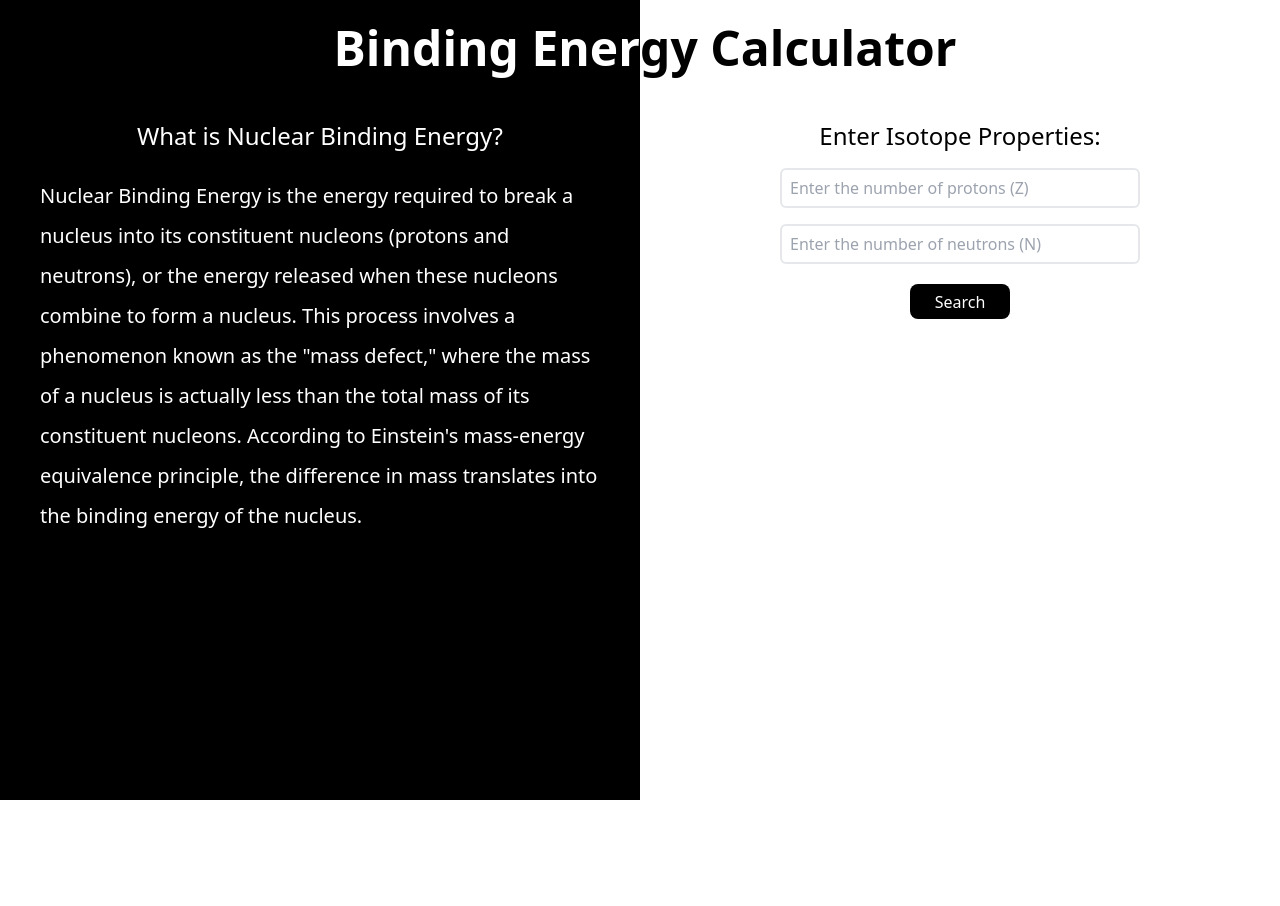
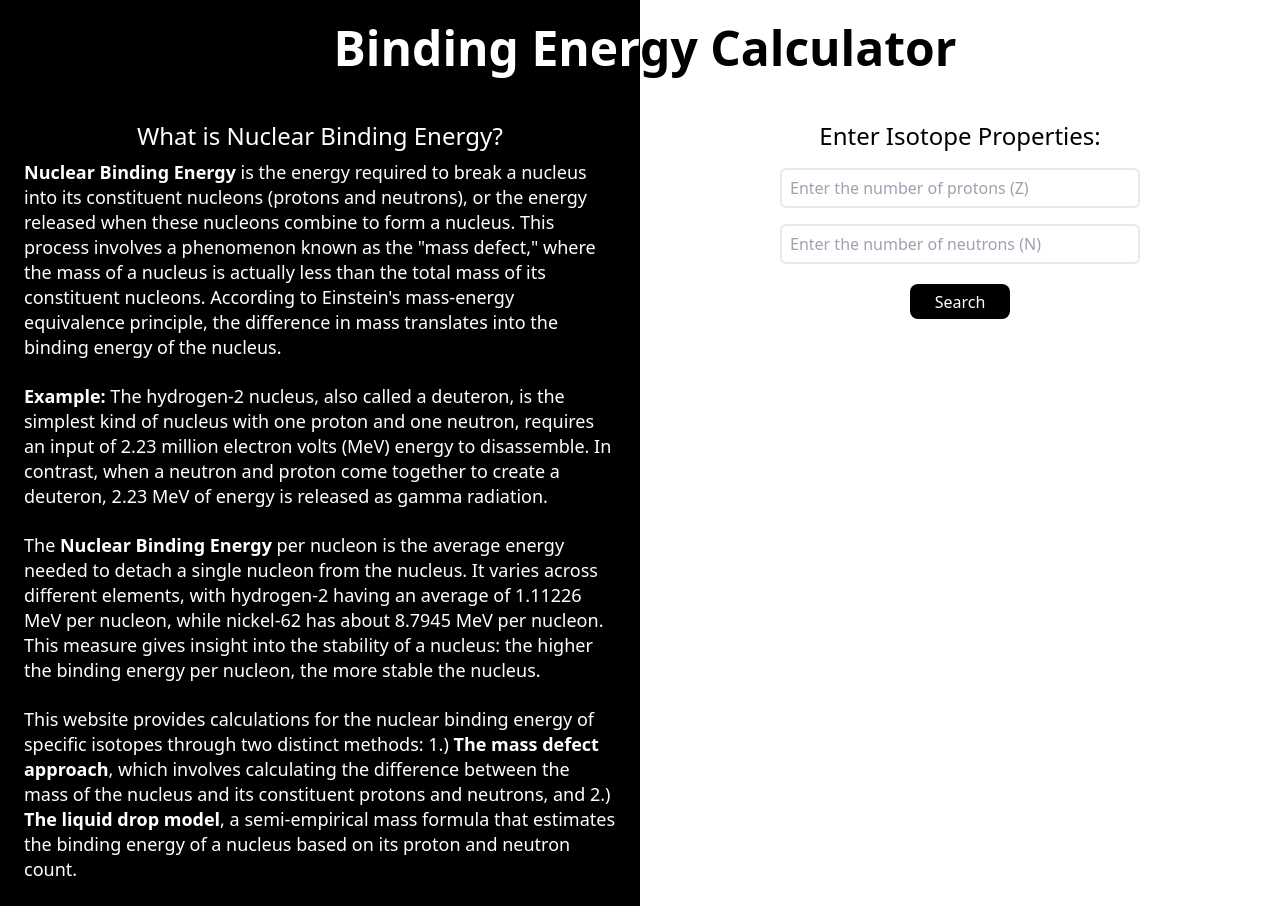
Before and after one commit to binding-energy/binding-energy, a React (Create React App) app: page /calulations in a window 1280 px wide. Before the commit the page ends 800 px from the top, so only its background shows below. Built offline with nearby package versions, Linux system fonts and the light colour scheme.

Commit message:
Update SearchScreen.js

```diff
--- a/src/Pages/SearchScreen.js
+++ b/src/Pages/SearchScreen.js
@@ -50,10 +50,20 @@ const SearchScreen = () => {
                 <h2 className=" text-center text-2xl mb-2 font-normal mt-12"  >What is Nuclear Binding Energy?</h2>
 
                 <div className="grid justify-items-center px-6">
-                    <p className="text-wrap md:text-xl sm:text-sm m-4 font-normal lg:leading-[40px] md:leading-[30px] " >
-                        Nuclear Binding Energy is the energy required to break a nucleus into its constituent nucleons (protons and neutrons), or the energy released when these nucleons combine to form a nucleus.
-                        This process involves a phenomenon known as the "mass defect," where the mass of a nucleus is actually less than the total mass of its constituent nucleons.
-                        According to Einstein's mass-energy equivalence principle, the difference in mass translates into the binding energy of the nucleus.
+                    <p className="text-wrap md:text-lg sm:text-sm m-0 font-normal lg:leading-[25px] md:leading-[20px] " >
+                        <b>Nuclear Binding Energy</b> is the energy required to break a nucleus into its constituent nucleons (protons and neutrons), or the energy released when these nucleons combine to form a nucleus. This process involves a phenomenon known as the "mass defect," where the mass of a nucleus is actually less than the total mass of its constituent nucleons. According to Einstein's mass-energy equivalence principle, the difference in mass translates into the binding energy of the nucleus.
+                    </p>
+                    <br />
+                    <p className="text-wrap m-0 font-normal lg:leading-[25px] md:leading-[20px] md:text-lg sm:text-sm" >
+                        <b>Example:</b> The hydrogen-2 nucleus, also called a deuteron, is the simplest kind of nucleus with one proton and one neutron, requires an input of 2.23 million electron volts (MeV) energy to disassemble. In contrast, when a neutron and proton come together to create a deuteron, 2.23 MeV of energy is released as gamma radiation.
+                    </p>
+                    <br />
+                    <p className="text-wrap m-0 font-normal lg:leading-[25px] md:leading-[20px] md:text-lg sm:text-sm">
+                        The <b>Nuclear Binding Energy</b> per nucleon is the average energy needed to detach a single nucleon from the nucleus. It varies across different elements, with hydrogen-2 having an average of 1.11226 MeV per nucleon, while nickel-62 has about 8.7945 MeV per nucleon. This measure gives insight into the stability of a nucleus: the higher the binding energy per nucleon, the more stable the nucleus.
+                    </p>
+                    <br />
+                    <p className="text-wrap m-0 font-normal lg:leading-[25px] md:leading-[20px] md:text-lg sm:text-sm">
+                        This website provides calculations for the nuclear binding energy of specific isotopes through two distinct methods: 1.) <b>The mass defect approach</b>, which involves calculating the difference between the mass of the nucleus and its constituent protons and neutrons, and 2.) <b>The liquid drop model</b>, a semi-empirical mass formula that estimates the binding energy of a nucleus based on its proton and neutron count.
                     </p>
                 </div>
 
```
